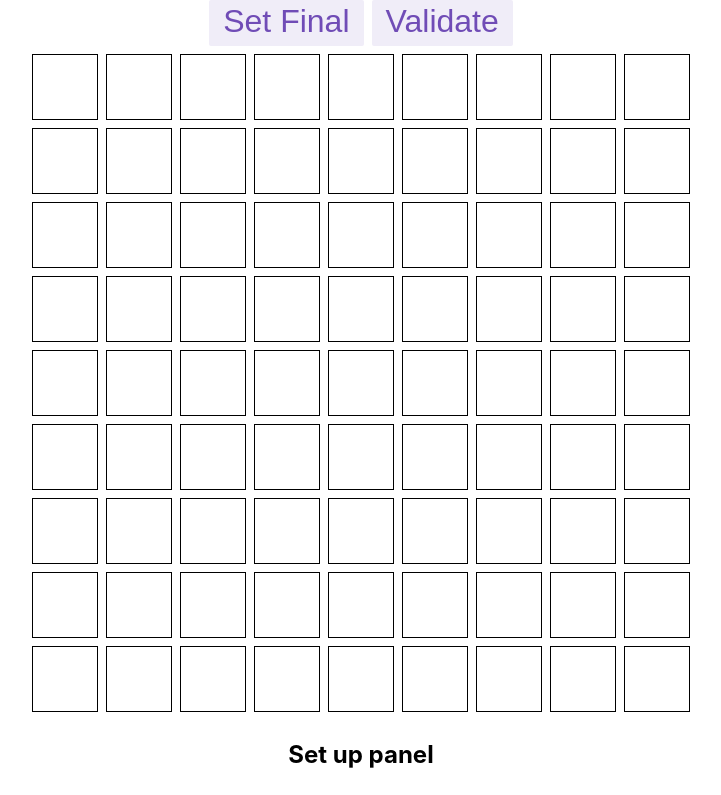
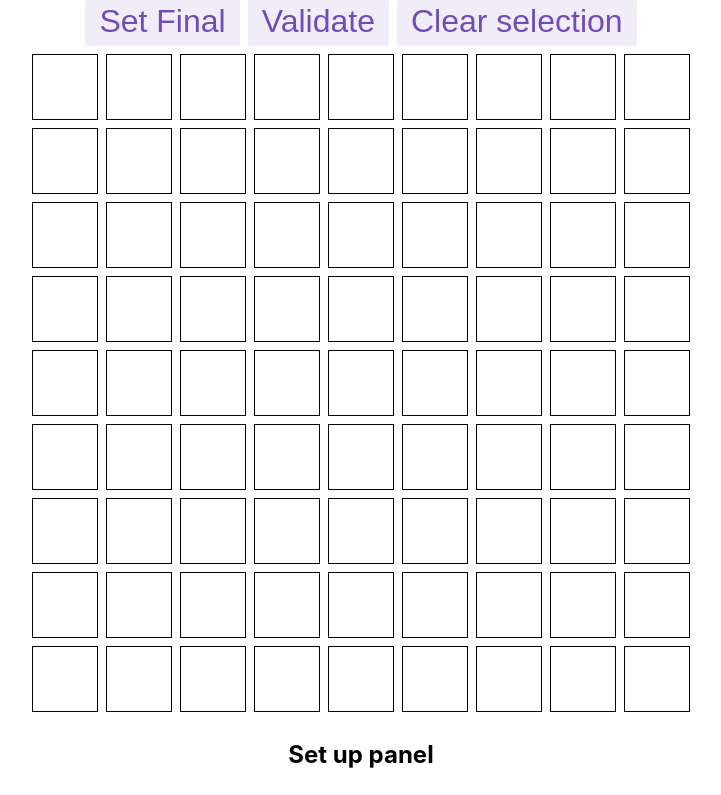
Before and after one commit to origami-z/sudoku-playground, a React (Create React App) app: page / in a window 1280 px wide. Shown: the top 795 px of the page, without its empty margins (279-1000 px from the left). Built offline with nearby package versions, Linux system fonts and the light colour scheme.

Commit message:
Support clear selection and invalid cell

```diff
--- a/src/features/sudoku/Sudoku.tsx
+++ b/src/features/sudoku/Sudoku.tsx
@@ -13,6 +13,7 @@ import {
   validateConstraint,
   invalidCells,
   CellIndex,
+  clearInvalidCells,
 } from "./sudokuSlice";
 import { useKeyDown } from "../hooks/useKeyPress";
 
@@ -114,6 +115,15 @@ export function Sudoku() {
         >
           Validate
         </button>
+        <button
+          className={styles.button}
+          onClick={() => {
+            setSelectedIndexes([]);
+            dispatch(clearInvalidCells());
+          }}
+        >
+          Clear selection
+        </button>
       </div>
       {data.map((r, rowIndex) => (
         <div className={styles.row} key={`row${rowIndex}`}>
--- a/src/features/sudoku/sudokuSlice.ts
+++ b/src/features/sudoku/sudokuSlice.ts
@@ -189,6 +189,9 @@ export const sudokuSlice = createSlice({
 
       state.invalidCells = Array.from(invalidSet);
     },
+    clearInvalidCells: (state) => {
+      state.invalidCells = [];
+    },
     // exportConstraint: (state) => {
     //   console.dir(JSON.stringify(state.constraints));
     // },
@@ -208,6 +211,7 @@ export const {
   setFinalNumber,
   clearFinalNumber,
   validateConstraint,
+  clearInvalidCells,
   // exportConstraint,
   importConstraints,
   addConstrainst,
```
